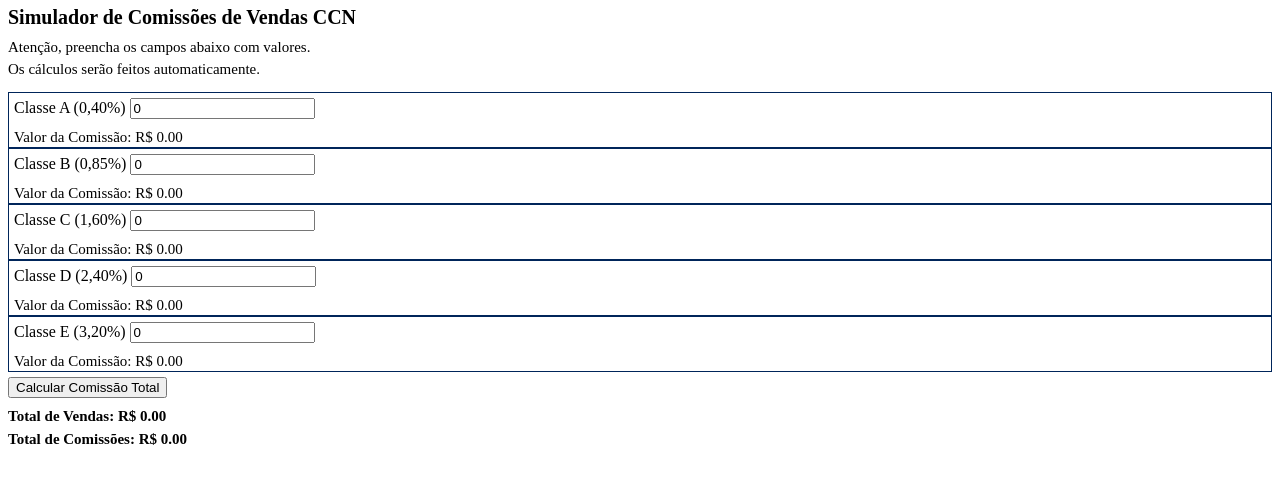
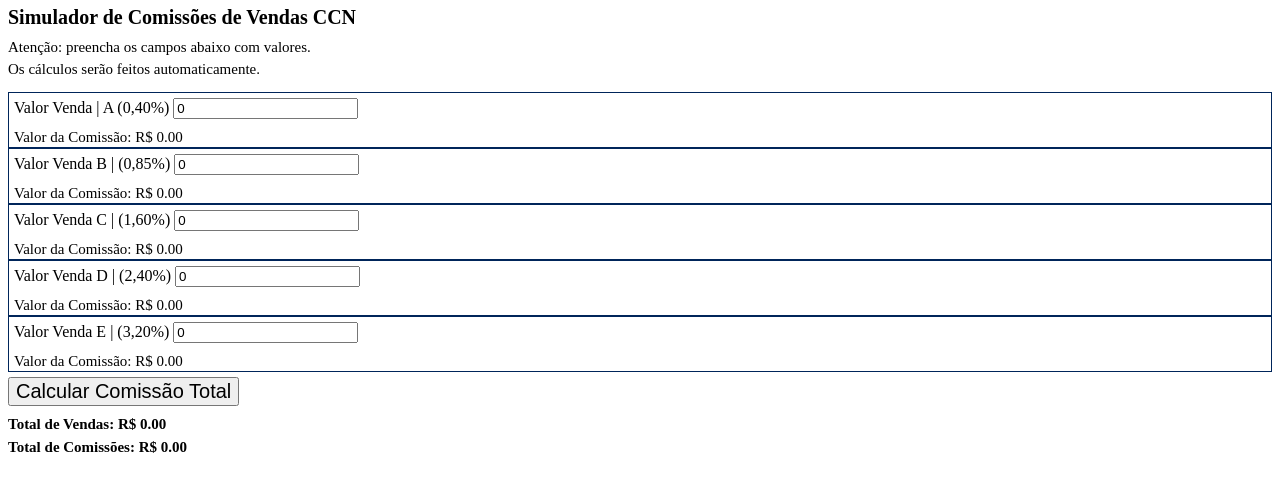
Before and after one commit to WesleyDames/Calculadora, a website: page src/index.html in a window 1280 px wide. Shown: the part 274-766 px from the top of the page. Drawn offline with Linux system fonts and the light colour scheme.

Commit message:
Ajustes Layout

```diff
--- a/src/index.html
+++ b/src/index.html
@@ -30,6 +30,7 @@
         }
         button {
         margin-top: 5px; /* Espaço acima do botão */
+        font-size: 20px;
         }
         #totalVendas, #totalComissoes {
         font-weight: bold; /* Deixa o texto em negrito */
@@ -128,36 +129,36 @@
 <body>
     <img src="https://sat02pap003files.storage.live.com/y4mlgKov-8pJsUPnmVw2HI5xZtJ4ijZDakaV7PecO8l-MQc8sG-sXC0iwye1UH61MO5iQFyA2pKVA50IO7_g6ozKF14K4PCgHvXE8sHs5eeeQSO3Wvb9KXA1QT2nomDvbgx7ByzXXcgAss25_rsef3c9bRzHy1qxMcl5ud9Qyqco1k36a33oztGd8GzwO5Aa9QI?encodeFailures=1&width=1910&height=464" alt="Logo da Empresa">
     <h2>Simulador de Comissões de Vendas CCN</h2>
-    <p>Atenção, preencha os campos abaixo com valores.</p>
+    <p>Atenção: preencha os campos abaixo com valores.</p>
     <p>Os cálculos serão feitos automaticamente.</p>
     <br>
 
     <div class="comissao">
-        <label>Classe A (0,40%)</label>
+        <label>Valor Venda | A (0,40%)</label>
         <input type="number" id="venda_1" oninput="calcularComissao(1)">
         <p id="comissao_1"> Valor da Comissão: </p>
     </div>
 
     <div class="comissao">
-        <label>Classe B (0,85%)</label>
+        <label>Valor Venda B | (0,85%)</label>
         <input type="number" id="venda_2" oninput="calcularComissao(2)">
         <p id="comissao_2"> Valor da Comissão: </p>
     </div>
 
     <div class="comissao">
-        <label>Classe C (1,60%)</label>
+        <label>Valor Venda C | (1,60%)</label>
         <input type="number" id="venda_3" oninput="calcularComissao(3)">
         <p id="comissao_3"> Valor da Comissão: </p>
     </div>
 
     <div class="comissao">
-        <label>Classe D (2,40%)</label>
+        <label>Valor Venda D | (2,40%)</label>
         <input type="number" id="venda_4" oninput="calcularComissao(4)">
         <p id="comissao_4"> Valor da Comissão: </p>
     </div>
 
     <div class="comissao">
-        <label>Classe E (3,20%)</label>
+        <label>Valor Venda E | (3,20%)</label>
         <input type="number" id="venda_5" oninput="calcularComissao(5)">
         <p id="comissao_5"> Valor da Comissão: </p>
     </div>
```
Also changed, not shown: dist/index.html.
